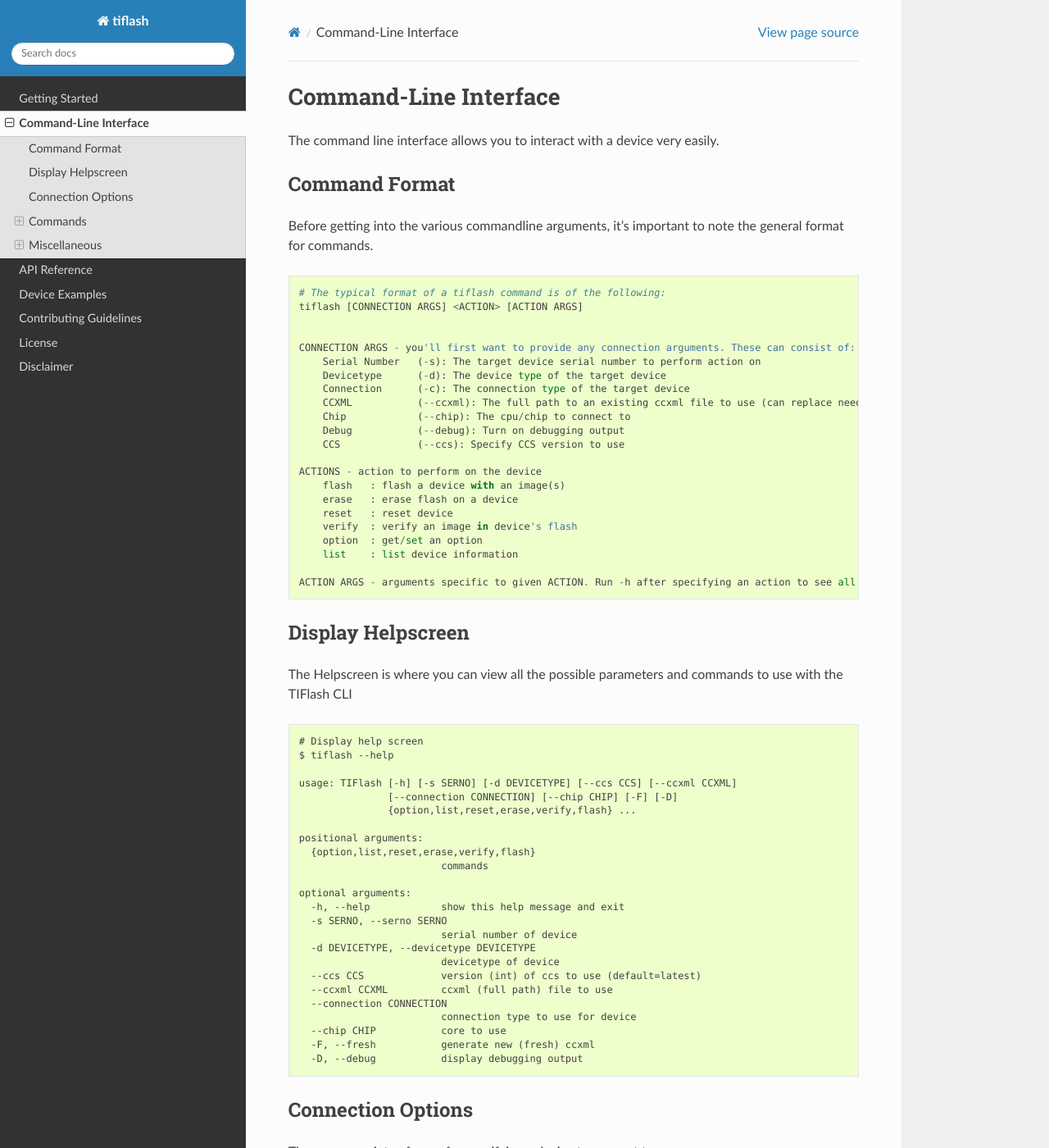
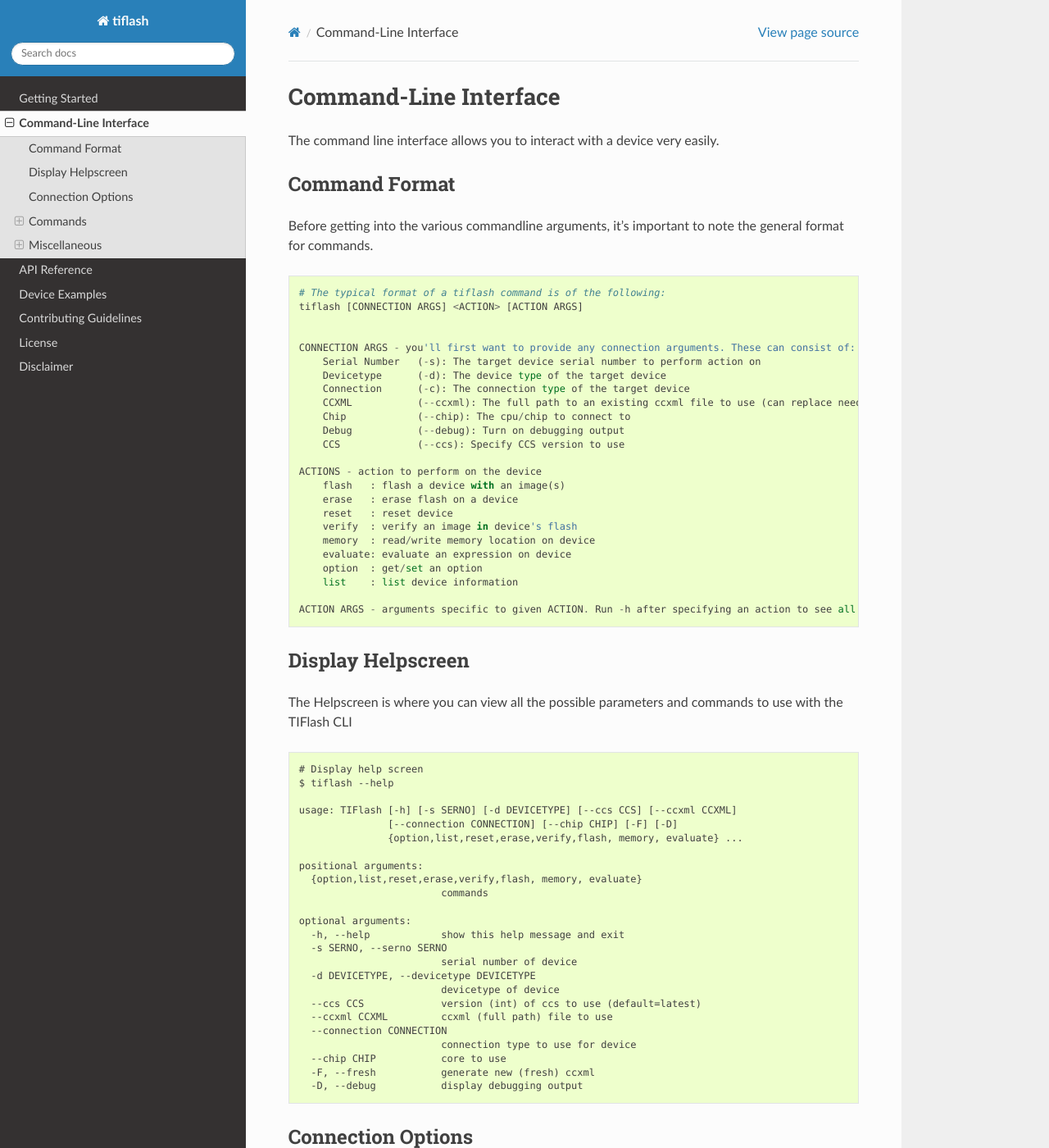
Before and after one commit to webbcam/tiflash, a Sphinx documentation site: the page built from docs/source/cli.rst, in a window 1280 px wide and 1400 px high. Shown: the whole window at 82% size. Built offline with Sphinx 7.4.7 and the Read the Docs theme 2.0.0, drawn with Linux system fonts in a browser that asks for light colours; some of the changed text lies outside the part shown.

```diff
--- a/docs/source/cli.rst
+++ b/docs/source/cli.rst
@@ -31,6 +31,8 @@ note the general format for commands.
         erase   : erase flash on a device
         reset   : reset device
         verify  : verify an image in device's flash
+        memory  : read/write memory location on device
+        evaluate: evaluate an expression on device
         option  : get/set an option
         list    : list device information
 
@@ -49,10 +51,10 @@ commands to use with the TIFlash CLI
 
     usage: TIFlash [-h] [-s SERNO] [-d DEVICETYPE] [--ccs CCS] [--ccxml CCXML]
                    [--connection CONNECTION] [--chip CHIP] [-F] [-D]
-                   {option,list,reset,erase,verify,flash} ...
+                   {option,list,reset,erase,verify,flash, memory, evaluate} ...
 
     positional arguments:
-      {option,list,reset,erase,verify,flash}
+      {option,list,reset,erase,verify,flash, memory, evaluate}
                             commands
 
     optional arguments:
@@ -168,6 +170,7 @@ Evaluate
 
     # Evaluate a C or GEL expression on a device
     $ tiflash -s L4000CE evaluate "MassErase()"
+    $ tiflash -s L4000CE evaluate "Image_specificVariable" --symbols "/path/to/image.out"
 
 Get Option Value
 ^^^^^^^^^^^^^^^^
--- a/tiflash/version.py
+++ b/tiflash/version.py
@@ -1,3 +1,3 @@
-version = (0, 3, 1)
+version = (0, 4, 1)
 version_string = ".".join(map(str,version))
-release_date = "2018.08.01"
+release_date = "2018.08.07"
```
